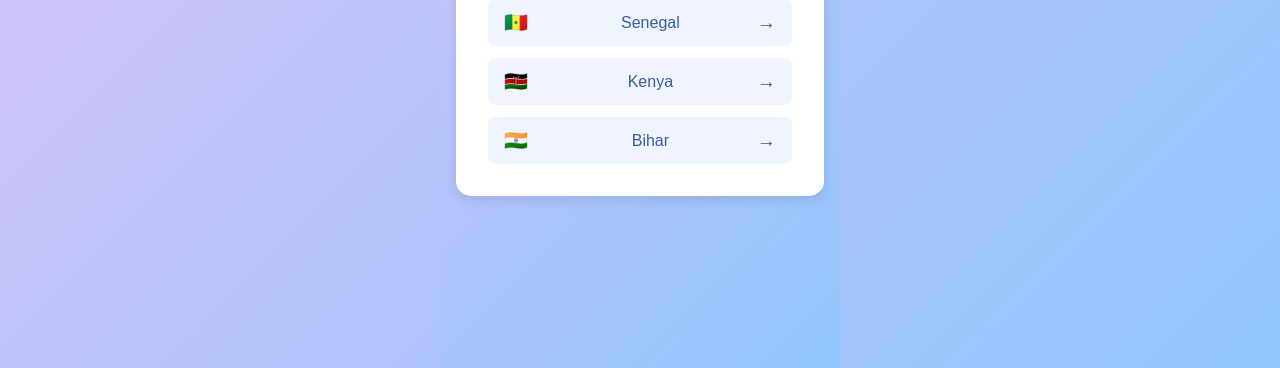
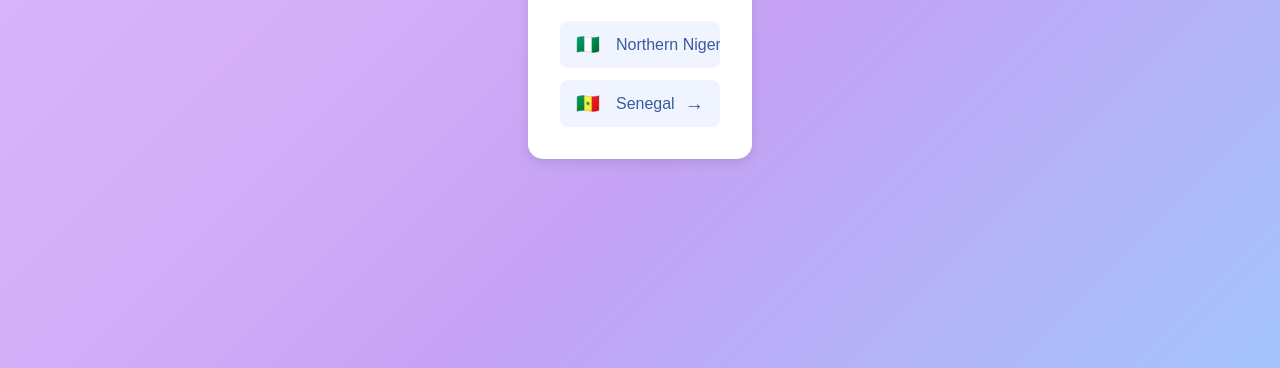
Before and after one commit to BLSQ/typing-tool-emulator-page, a plain HTML site: page index.html in a window 1280 px wide. Shown: the part 432-800 px from the top of the page. Drawn offline with Linux system fonts and the light colour scheme.

Commit message:
fix: fixes css and adds urls

```diff
--- a/index.html
+++ b/index.html
@@ -15,20 +15,12 @@
                 <p>Identify community segments quickly and accurately</p>
             </div>
             <div class="options">
-                <a href="#" class="option">
-                    <span class="flag">🇳🇬</span> Nigeria
+                <a href="https://web-collect.projectpathways.org/single/heMRo4L1?return_url=https://type.projectpathways.org/" class="option">
+                    <span class="flag">🇳🇬</span> Northern Nigeria
                     <span class="arrow">→</span>
                 </a>
-                <a href="#" class="option">
+                <a href="https://web-collect.projectpathways.org/single/vkBW1nuu?return_url=https://type.projectpathways.org/" class="option">
                     <span class="flag">🇸🇳</span> Senegal
-                    <span class="arrow">→</span>
-                </a>
-                <a href="#" class="option">
-                    <span class="flag">🇰🇪</span> Kenya
-                    <span class="arrow">→</span>
-                </a>
-                <a href="#" class="option">
-                    <span class="flag">🇮🇳</span> Bihar
                     <span class="arrow">→</span>
                 </a>
             </div>
--- a/styles.css
+++ b/styles.css
@@ -6,23 +6,23 @@
     box-sizing: border-box;
     font-family: Arial, sans-serif;
 }
-
 body, html {
     height: 100%;
-    display: flex;
-    align-items: center;
-    justify-content: center;
-    background: linear-gradient(135deg, #e0c3fc, #8ec5fc);
+    background: linear-gradient(135deg, #e0c3fc 0%, #d8b4fa 20%, #d3aef8 40%, #c5a2f5 60%, #a3c4fc 100%);
+    background-blend-mode: soft-light;
+    margin: 0;
 }
 
 .container {
-    display: flex;
-    justify-content: center;
-    align-items: center;
-    width: 100%;
-    max-width: 400px;
+    position: absolute;
+    top: 50%;
+    left: 50%;
+    transform: translate(-50%, -50%); /* Center the container */
+    width: 20vw;
+    max-width: 30vw;
     padding: 1rem;
 }
+
 
 .card {
     background-color: white;
@@ -31,21 +31,22 @@ body, html {
     padding: 2rem;
     text-align: center;
     width: 100%;
+    overflow: hidden;
 }
 
 .header {
-    text-align: left; /* Align header content to the left */
+    text-align: left;
 }
 
 .header .logo {
-    width: 80px; /* Increase the logo size */
+    width: 80px;
     margin-bottom: 1rem;
-    display: block; /* Makes sure it stays inline properly */
+    display: block;
 }
 
 .header h1 {
     font-size: 1.5rem;
-    color: #3a5ba0; /* Ultramarine blue for header text */
+    color: #3a5ba0;
     margin-bottom: 0.5rem;
 }
 
@@ -64,26 +65,44 @@ body, html {
 .option {
     display: flex;
     align-items: center;
-    justify-content: space-between;
     padding: 0.75rem 1rem;
     border-radius: 8px;
     background-color: #f0f4ff;
     text-decoration: none;
-    color: #3a5ba0; /* Ultramarine blue for option text */
+    color: #3a5ba0;
     font-size: 1rem;
     transition: background-color 0.3s ease;
+    overflow: hidden;
+    white-space: nowrap;
 }
 
 .option:hover {
     background-color: #dce5ff;
 }
 
-.flag {
+.option .flag {
+    flex-shrink: 0;
     margin-right: 1rem;
     font-size: 1.2rem;
 }
 
-.arrow {
+.option .text {
+    flex-grow: 1;
+    flex-basis: 80%; /* Give more space to the text area */
+    text-align: left;
+    overflow: hidden;
+    text-overflow: ellipsis;
+}
+
+.option .arrow {
+    margin-left: auto;
     font-size: 1.2rem;
-    color: #3a5ba0; /* Ultramarine blue for arrows */
+    color: #3a5ba0;
 }
+
+/* Responsive behavior for smaller screens */
+@media (max-width: 480px) {
+    .option {
+        white-space: normal; /* Allows wrapping on smaller screens */
+    }
+}
```
